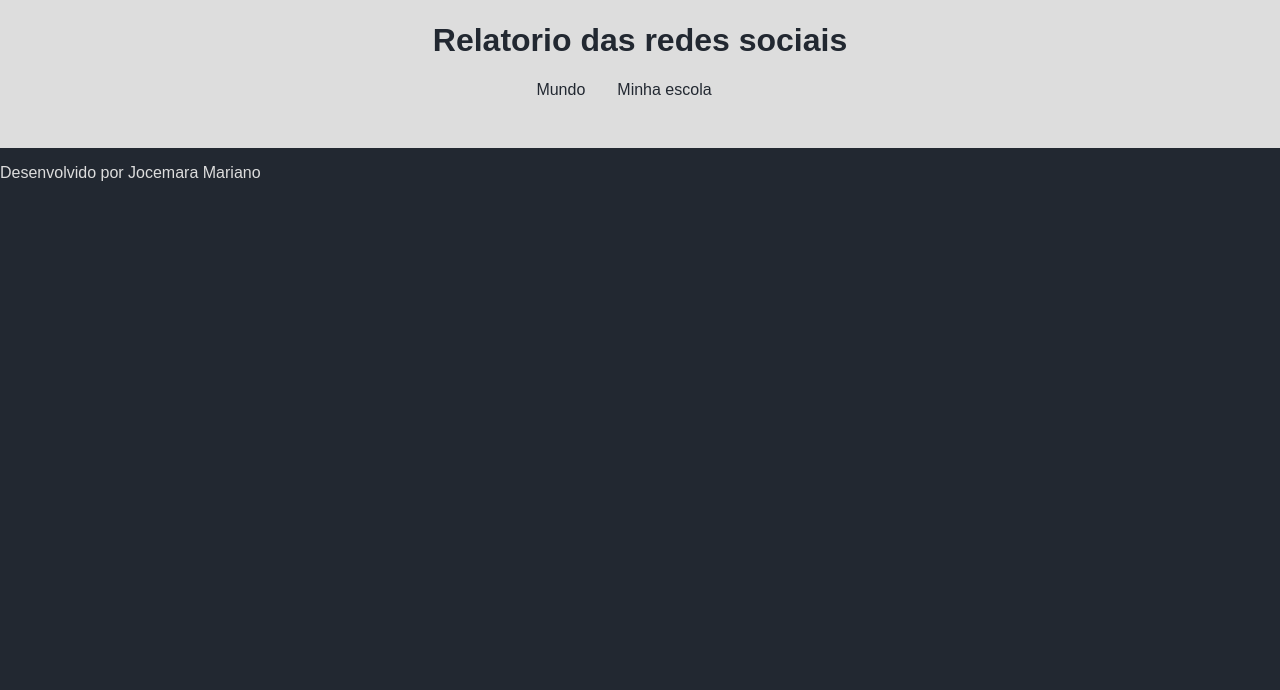
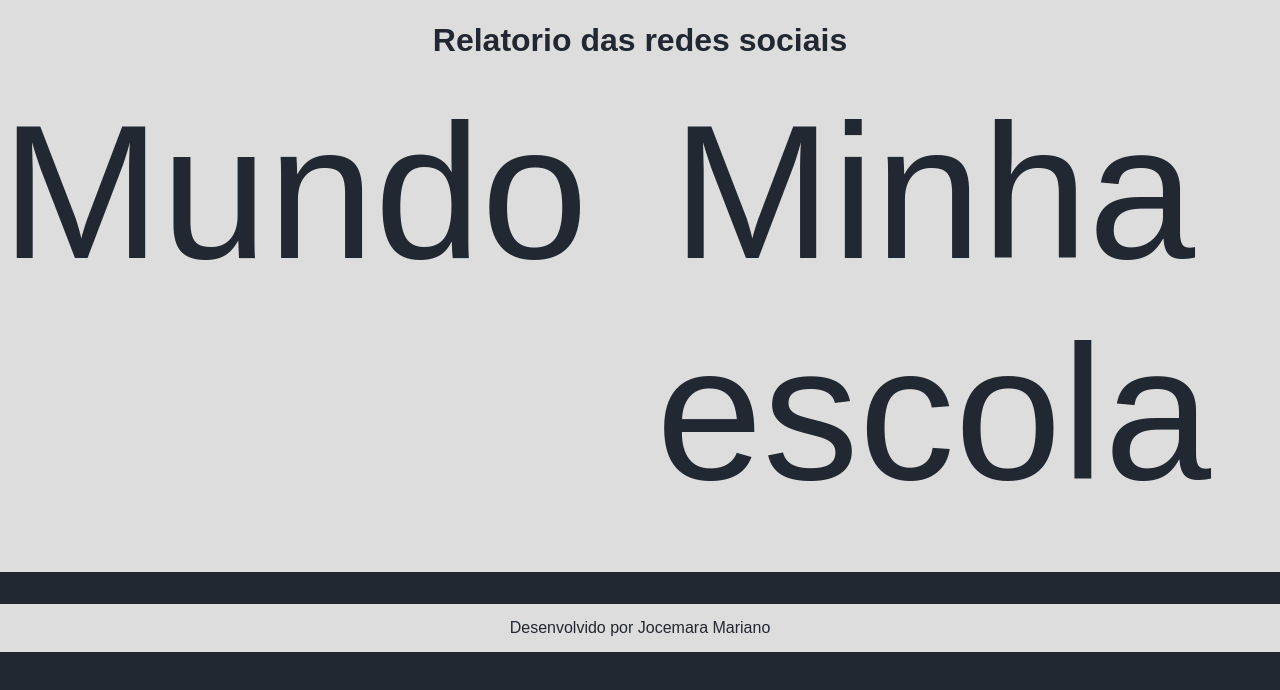
Before and after one commit to joce1209/Redes-sociais, a plain HTML site: page index.html in a window 1280 px wide. Drawn offline with Linux system fonts and the light colour scheme.

Commit message:
naula 3 , 47

```diff
--- a/style.css
+++ b/style.css
@@ -14,22 +14,43 @@
     height: 100vh;
     margin: 0;
 }
-        header{
+
+header {
     background-color: var(--primary-color);
     text-align: center;
     padding: 1px;
 }
-        h1{
+
+h1 {
     font-size: 2rem;
     color: var(--bg-color);
     font-weight: 700;
 }
-        nav {display: flex;
+
+nav {
+    display: flex;
     justify-content: center;
     font-weight: 400;
 }
+
 nav a {
     text-decoration: none;
     color: var(--bg-color);
     margin: 0rem 2rem 3rem 0rem;
+    font-size: 12rem;
 }
+nav a :hover {
+    text-decoration: underline;
+transform: scale(0.90);
+transition: transform 0.1s;
+}
+footer {
+    display: flex;
+align-items: center;
+justify-content: center;
+background-color: var(--primary-color);
+color: var(--bg-color);
+width: 100%;
+height: 3rem;
+margin-top: 2rem;
+}
```
Lines whose indentation alone changed are shown as unchanged.
